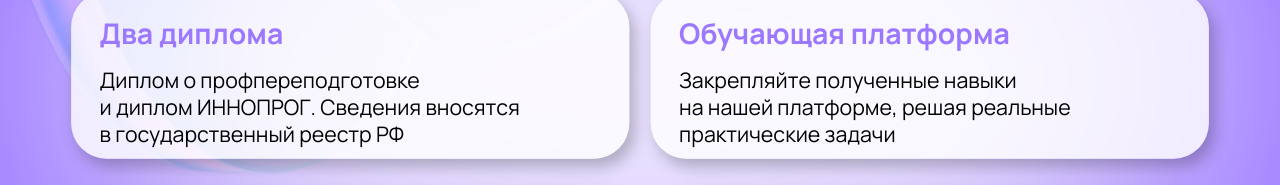
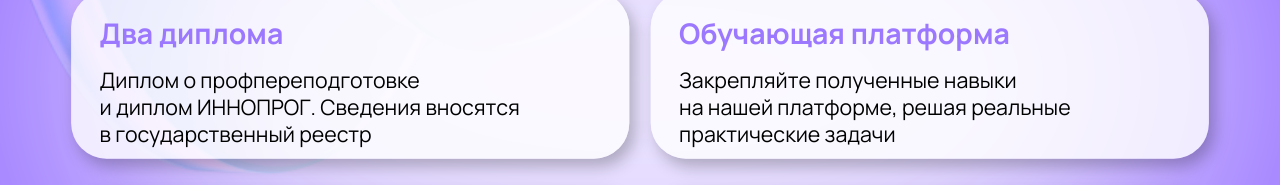
Before and after one commit to rafailvv/innoprog-website, a React (Vite) app: page / in a window 1280 px wide. Shown: the part 1380-1565 px from the top of the page. Built offline with nearby package versions, Linux system fonts and the light colour scheme.

Commit message:
Remove country suffix from diploma copy

```diff
--- a/src/imports/MainScreenDesktop/MainScreenDesktop.tsx
+++ b/src/imports/MainScreenDesktop/MainScreenDesktop.tsx
@@ -143,7 +143,7 @@ function Frame72() {
         <div className="font-['Manrope:Regular',sans-serif] font-normal leading-[0] relative shrink-0 text-[24px] text-black w-full">
           <p className="leading-[30px] mb-0">Диплом о профпереподготовке</p>
           <p className="leading-[30px] mb-0">и диплом ИННОПРОГ. Сведения вносятся</p>
-          <p className="leading-[30px]">в государственный реестр РФ</p>
+          <p className="leading-[30px]">в государственный реестр</p>
         </div>
       </div>
     </div>
--- a/src/imports/MainScreenMobile/MainScreenMobile.tsx
+++ b/src/imports/MainScreenMobile/MainScreenMobile.tsx
@@ -223,8 +223,6 @@ function Frame76() {
           и диплом ИННОПРОГ. Сведения
           <br aria-hidden="true" />
           вносятся в государственный реестр
-          <br aria-hidden="true" />
-          РФ
         </p>
       </div>
     </div>
```
